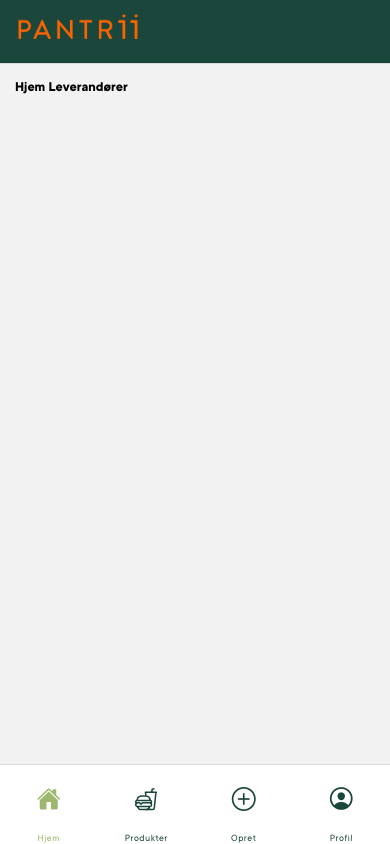
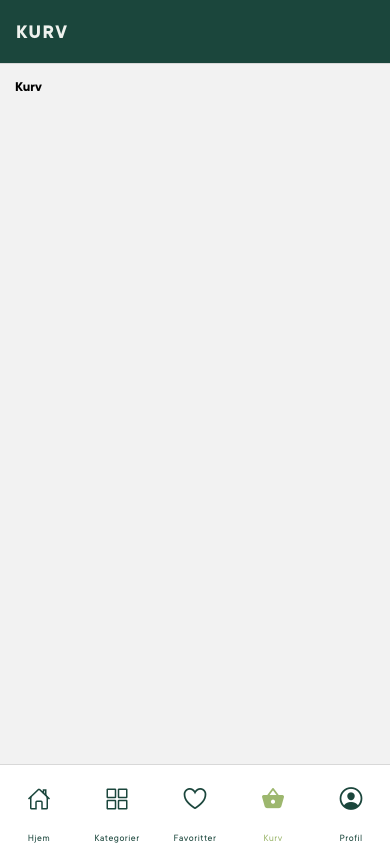
Before and after one commit to rachelhdvo0727/pantrii-app, a React Native app: screen /Kurv in a window 390 px wide. Built offline with nearby package versions, Linux system fonts and the light colour scheme.

Commit message:
started on home screen

```diff
--- a/components/FeaturedCard.tsx
+++ b/components/FeaturedCard.tsx
@@ -14,7 +14,7 @@
     onPress: (arg: any) => void;
  }
 
- export default function EventCard({
+ export default function FeaturedCard({
     title,
     imageSrc,
     onPress,
@@ -24,6 +24,8 @@
           <ImageBackground
              source={imageSrc}
              resizeMode="cover"
+             style={styles.imageBg}
+             imageStyle={{ borderRadius: 10}}
              >
              <View style={styles.titleWrapper} >
                    <Text style={styles.featuredTitle}>
@@ -39,10 +41,12 @@
     featuredWrapper: {
         width: '100%',
         height: 170,
-        backgroundColor: 'red',
         borderRadius: 10,
-        justifyContent: 'center',
-        alignItems: 'center',
+    },
+    imageBg: {
+      flex: 1,
+      justifyContent: 'center',
+      alignItems: 'center',
     },
     titleWrapper: {
         height: 50,
@@ -53,5 +57,6 @@
         color: '#FFFFFF',
         fontFamily: 'TT-Commons-Bold',
         letterSpacing: 1,
+        textTransform: 'uppercase',
     }
 });
--- a/routes/Navigation.js
+++ b/routes/Navigation.js
@@ -13,8 +13,8 @@
 export default function Navigation() {
     return (
         <NavigationContainer>
-            {/* <BottomTabBuyers /> */}
-            <BottomTabSuppliers />
+            <BottomTabBuyers />
+            {/* <BottomTabSuppliers /> */}
         </NavigationContainer>
     );
 }
--- /dev/null
+++ b/screens/buyers/CustomSlider.js
@@ -0,0 +1,34 @@
+import * as React from 'react';
+import {
+    View,
+    Text,
+    Pressable,
+    SafeAreaView,
+    Dimensions,
+    StyleSheet,
+    Platform,
+} from 'react-native';
+import CarouselItem from './FeaturedSlider';
+import generalStyles from '../../styles/General';
+import Carousel from 'react-native-snap-carousel';
+import FeaturedCard from '../../components/FeaturedCard';
+
+const { width } = Dimensions.get('window');
+export default function CustomSlider() {
+    const settings = {
+        sliderWidth: width,
+        sliderHeight: width,
+        itemWidth: width - 80,
+        renderItem: FeaturedCard,
+    };
+    return (
+        <View style={styles.container}>
+            <Carousel {...settings} />
+        </View>
+    );
+}
+const styles = StyleSheet.create({
+    container: {
+        paddingTop: 30,
+    },
+});
--- /dev/null
+++ b/screens/buyers/Data.js
@@ -0,0 +1,19 @@
+const data = [
+    {
+        title: 'Coral Reef',
+        description: 'Location: Red Sea',
+        source: 'https://images.unsplash.com/photo-1633205719979-e47958ff6d93?ixid=MnwxMjA3fDB8MHxwaG90by1wYWdlfHx8fGVufDB8fHx8&ixlib=rb-1.2.1&auto=format&fit=crop&w=387&q=80',
+    },
+    {
+        title: 'Phone',
+        description: 'iPhone 6 on the table',
+        source: 'https://images.unsplash.com/photo-1535303311164-664fc9ec6532?ixid=MnwxMjA3fDB8MHxwaG90by1wYWdlfHx8fGVufDB8fHx8&ixlib=rb-1.2.1&auto=format&fit=crop&w=387&q=80',
+    },
+
+    {
+        title: 'Old building',
+        description: 'Location: Germany',
+        source: 'https://images.unsplash.com/photo-1623345805780-8f01f714e65f?ixid=MnwxMjA3fDB8MHxwaG90by1wYWdlfHx8fGVufDB8fHx8&ixlib=rb-1.2.1&auto=format&fit=crop&w=387&q=80',
+    },
+];
+export default data;
--- /dev/null
+++ b/screens/buyers/FeaturedSlider.js
@@ -0,0 +1,72 @@
+import React from 'react';
+import { ParallaxImage } from 'react-native-snap-carousel';
+import {
+    View,
+    Text,
+    Pressable,
+    SafeAreaView,
+    Dimensions,
+    StyleSheet,
+    Platform,
+} from 'react-native';
+
+import generalStyles from '../../styles/General';
+
+function CarouselItem({ item, index }, parallaxProps) {
+    return (
+        <Pressable
+            onPress={() => alert('Image description:' + item.description)}
+        >
+            <SafeAreaView style={styles.item}>
+                <ParallaxImage
+                    source={{ uri: item.source }} /* the source of the image */
+                    containerStyle={styles.imageContainer}
+                    style={styles.image}
+                    {...parallaxProps} /* pass in the necessary props */
+                />
+                /* CarouselItem.js */
+                <Text style={styles.title} numberOfLines={2}>
+                    {item.title}
+                </Text>
+            </SafeAreaView>
+        </Pressable>
+    );
+}
+
+export default CarouselItem;
+
+const { width: screenWidth } = Dimensions.get('window');
+const styles = StyleSheet.create({
+    container: {
+        paddingTop: 30,
+    },
+    title: {
+        fontSize: 20,
+    },
+    item: {
+        width: '100%',
+        height: screenWidth - 20, //height will be 20 units less than screen width.
+    },
+    imageContainer: {
+        flex: 1,
+        borderRadius: 5,
+        backgroundColor: 'lightblue',
+        marginBottom: Platform.select({ ios: 0, android: 1 }), //handle rendering bug.
+    },
+    image: {
+        ...StyleSheet.absoluteFillObject,
+        resizeMode: 'contain',
+    },
+    dotContainer: {
+        backgroundColor: 'rgb(230,0,0)',
+    },
+    dotStyle: {
+        width: 10,
+        height: 10,
+        borderRadius: 5,
+        backgroundColor: 'black',
+    },
+    inactiveDotStyle: {
+        backgroundColor: 'rgb(255,230,230)',
+    },
+});
--- a/screens/buyers/HomeScreen.js
+++ b/screens/buyers/HomeScreen.js
@@ -2,11 +2,18 @@
 import { StyleSheet, Text, View } from 'react-native';
 import generalStyles from '../../styles/General';
 import FeaturedCard from '../../components/FeaturedCard';
+import Carousel from 'react-native-snap-carousel';
+import CustomSlider from './CustomSlider';
+import data from './Data';
 
 export default function HomeScreen() {
     return (
         <View style={generalStyles.container}>
-            <FeaturedCard title="Tilbud på Nordic Quinoa" />
+            {/* <CustomSlider /> */}
+            <FeaturedCard
+                title="Tilbud på Nordic Quinoa"
+                imageSrc={require('../../assets/banners/quinoa.png')}
+            />
         </View>
     );
 }
```
Also changed, not shown: 1 other file (tests, documents, lock files or other folders).
